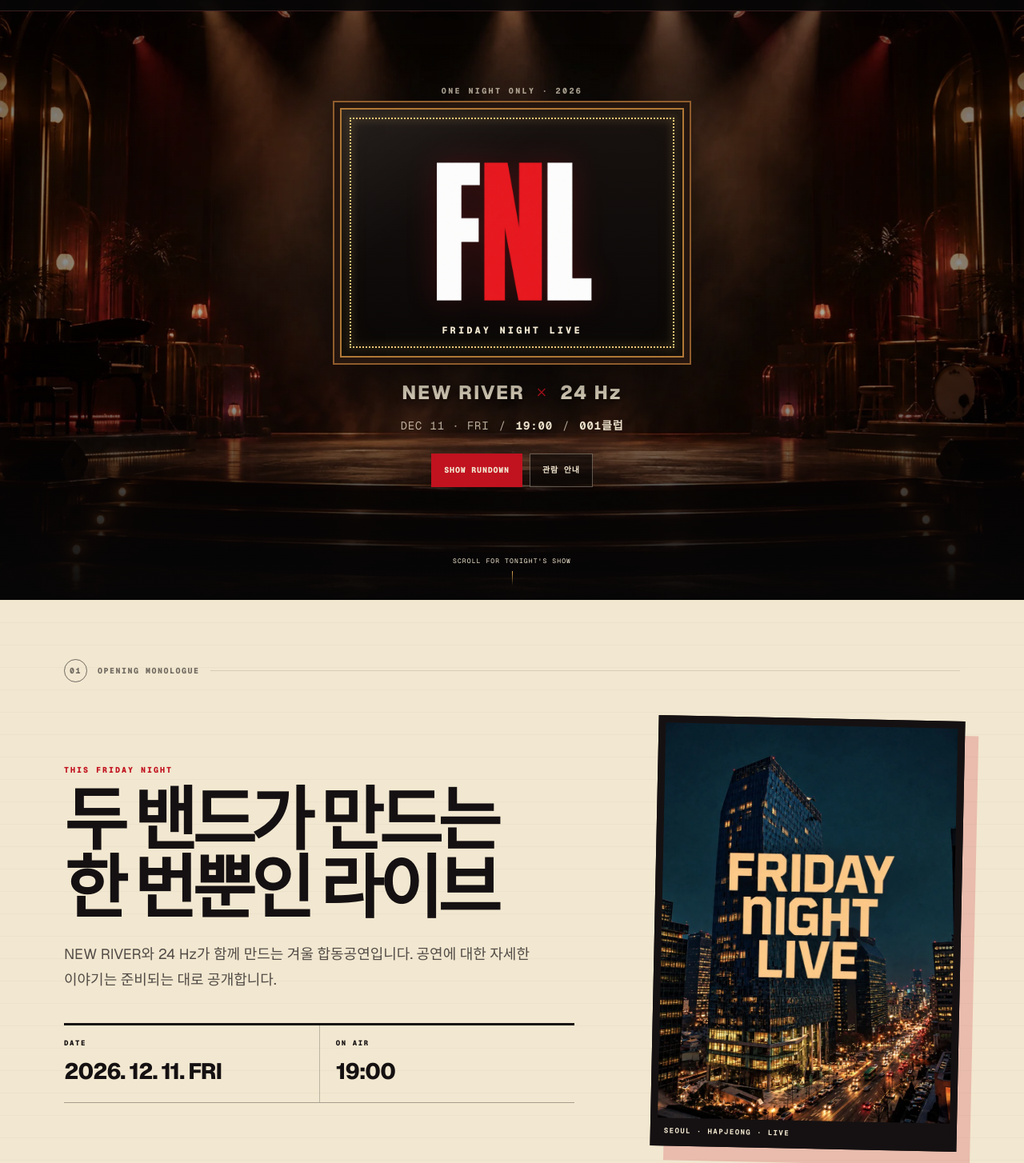
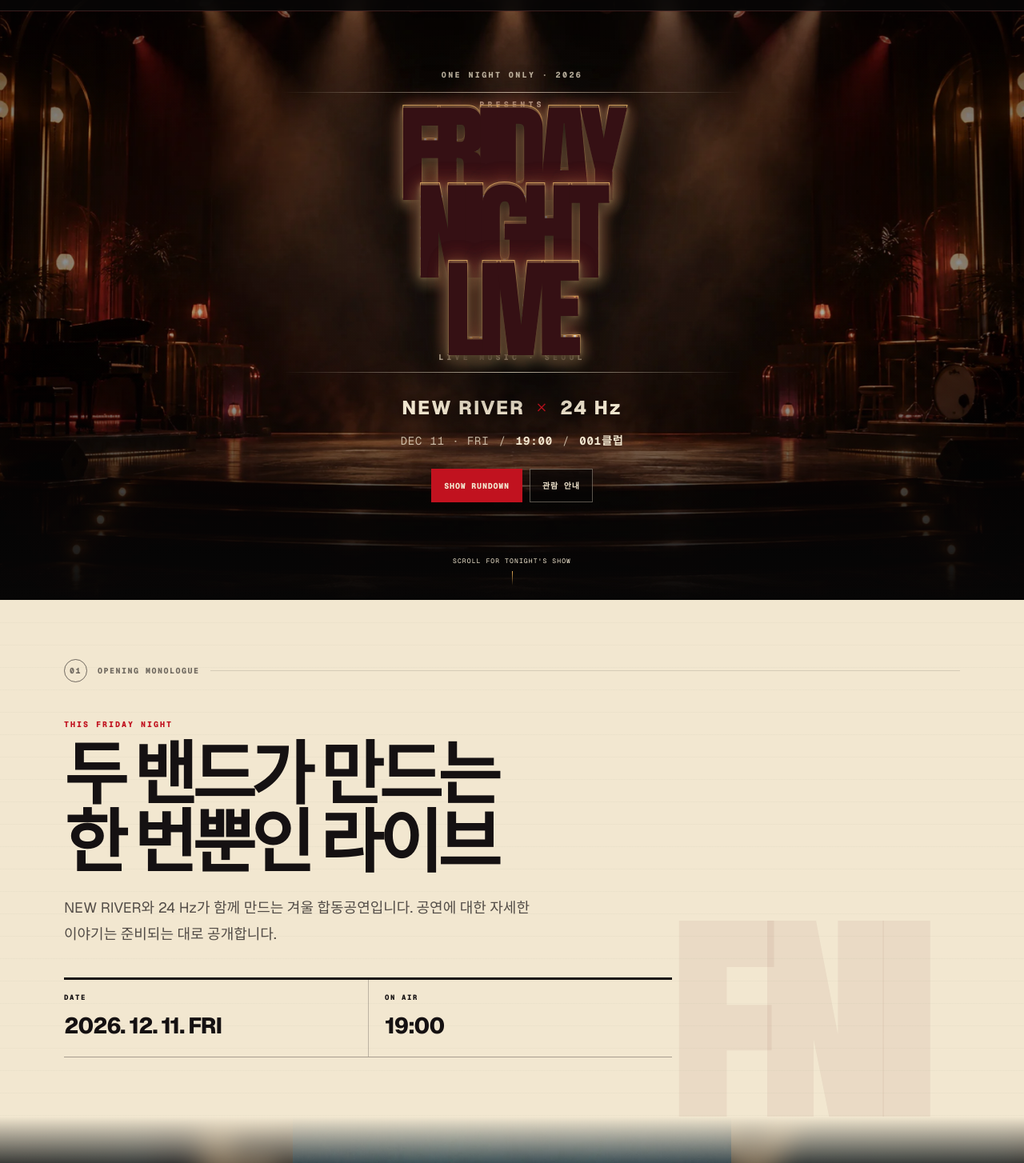
Before and after one commit to hyugrad/tband-winter-concert, a Next.js app: page / in a window 1280 px wide. Shown: the part 50-1504 px from the top of the page at 80% size. Built offline with nearby package versions, Linux system fonts and the light colour scheme.

Commit message:
feat: refresh FNL marquee and ticket design (#5)

```diff
--- a/app/fnl.css
+++ b/app/fnl.css
@@ -193,51 +193,83 @@
 
 .fnl-marquee {
   position: relative;
-  display: grid;
-  width: min(72vw, 430px);
-  aspect-ratio: 1.38 / 1;
-  place-items: center;
-  padding: 28px 42px 30px;
-  border: 2px solid #b17836;
-  background:
-    linear-gradient(145deg, rgba(255, 255, 255, 0.06), transparent 34%),
-    linear-gradient(180deg, #181210, #090706);
-  box-shadow:
-    0 0 0 7px #25160f,
-    0 0 0 9px #8f5c2c,
-    0 24px 70px rgba(0, 0, 0, 0.68),
-    inset 0 0 38px rgba(231, 173, 87, 0.08);
+  width: min(90vw, 760px);
+  padding: 8px 20px 12px;
+  filter: drop-shadow(0 26px 28px rgba(0, 0, 0, 0.58));
 }
 
-.fnl-bulbs {
+.fnl-marquee::before,
+.fnl-marquee::after {
   position: absolute;
-  inset: 10px;
-  border: 2px dotted #efc674;
-  filter: drop-shadow(0 0 5px rgba(255, 207, 121, 0.78));
-  pointer-events: none;
+  right: 12%;
+  left: 12%;
+  height: 1px;
+  background: linear-gradient(90deg, transparent, rgba(242, 231, 208, 0.72), transparent);
+  content: "";
 }
 
-.fnl-hero-logo {
-  width: min(46vw, 240px);
-  height: auto;
-  max-height: 210px;
-  margin-top: -8px;
-  object-fit: contain;
-  filter: drop-shadow(0 0 18px rgba(193, 18, 31, 0.24));
+.fnl-marquee::before { top: 0; }
+.fnl-marquee::after { bottom: 0; }
+
+.fnl-marquee-kicker,
+.fnl-marquee-caption {
+  display: block;
+  color: rgba(242, 231, 208, 0.72);
+  font-family: var(--font-geist-mono), monospace;
+  font-size: clamp(7px, 1.4vw, 10px);
+  font-weight: 800;
+  letter-spacing: 0.42em;
 }
 
+.fnl-marquee-kicker { margin-bottom: 4px; }
+.fnl-marquee-caption { margin-top: 7px; }
+
 .fnl-marquee > h1 {
+  display: flex;
+  margin: 0;
+  flex-direction: column;
+  align-items: center;
+  font-family: Impact, Haettenschweiler, "Arial Narrow Bold", var(--font-geist-sans), sans-serif;
+  font-size: clamp(4.2rem, 12.2vw, 8.4rem);
+  font-weight: 950;
+  letter-spacing: -0.075em;
+  line-height: 0.72;
+  text-transform: uppercase;
+}
+
+.fnl-marquee > h1 > span {
+  position: relative;
+  display: block;
+  width: fit-content;
+  padding-right: 0.05em;
+  background: linear-gradient(180deg, #8e161e 0%, #5f0910 55%, #2b0508 100%);
+  background-clip: text;
+  color: transparent;
+  -webkit-background-clip: text;
+  -webkit-text-stroke: 1px rgba(240, 190, 104, 0.92);
+  text-shadow:
+    0 3px 0 #351014,
+    0 8px 18px rgba(0, 0, 0, 0.82),
+    0 0 28px rgba(193, 18, 31, 0.22);
+}
+
+.fnl-marquee > h1 > span::after {
   position: absolute;
-  right: 0;
-  bottom: 23px;
-  left: 0;
-  margin: 0;
-  color: var(--fnl-ivory);
-  font-family: var(--font-geist-mono), monospace;
-  font-size: clamp(9px, 2vw, 12px);
-  font-weight: 800;
-  letter-spacing: 0.26em;
+  inset: 0;
+  padding-right: 0.05em;
+  background:
+    radial-gradient(circle, #fffdf0 0 1.7px, #f0bc63 1.9px 3px, transparent 3.3px) 0 0 / 13px 13px;
+  background-clip: text;
+  color: transparent;
+  content: attr(data-text);
+  filter: drop-shadow(0 0 3px rgba(255, 220, 147, 0.9));
+  -webkit-background-clip: text;
+  -webkit-text-stroke: 0;
+  animation: fnl-bulb-warmup 1.1s var(--fnl-delay, 0.82s) both ease-out;
 }
+
+.fnl-marquee > h1 > span:nth-child(2) { --fnl-delay: 0.92s; }
+.fnl-marquee > h1 > span:nth-child(3) { --fnl-delay: 1.02s; }
 
 .fnl-hero-cast {
   margin: 25px 0 0;
@@ -454,6 +486,7 @@
   font-weight: 780;
   letter-spacing: -0.07em;
   line-height: 0.98;
+  word-break: keep-all;
 }
 
 .fnl-section-heading > span {
@@ -466,6 +499,7 @@
 .fnl-section-heading-dark > p { color: var(--fnl-red-dark); }
 
 .fnl-about {
+  min-height: min(78svh, 760px);
   background:
     linear-gradient(rgba(21, 17, 18, 0.025) 1px, transparent 1px),
     var(--fnl-ivory);
@@ -473,11 +507,25 @@
   color: var(--fnl-ink);
 }
 
+.fnl-about::after {
+  position: absolute;
+  z-index: -1;
+  right: max(20px, calc((100vw - var(--fnl-max)) / 2));
+  bottom: -0.13em;
+  color: rgba(101, 9, 17, 0.055);
+  content: "FNL";
+  font-family: Impact, Haettenschweiler, "Arial Narrow Bold", sans-serif;
+  font-size: clamp(9rem, 27vw, 22rem);
+  font-weight: 950;
+  letter-spacing: -0.08em;
+  line-height: 0.8;
+}
+
 .fnl-about-grid {
   display: grid;
-  grid-template-columns: minmax(0, 1.2fr) minmax(260px, 0.72fr);
+  grid-template-columns: minmax(0, 760px);
   align-items: center;
-  gap: clamp(40px, 8vw, 100px);
+  justify-content: start;
 }
 
 .fnl-about-copy > p:not(.fnl-overline) {
@@ -502,17 +550,62 @@
 .fnl-date-lockup dt { font-family: var(--font-geist-mono), monospace; font-size: 9px; font-weight: 800; letter-spacing: 0.18em; }
 .fnl-date-lockup dd { margin: 6px 0 0; font-size: clamp(18px, 3vw, 28px); font-weight: 780; letter-spacing: -0.04em; }
 
-.fnl-poster-frame {
+.fnl-city-break {
   position: relative;
+  width: 100%;
+  height: clamp(430px, 58vw, 760px);
   margin: 0;
-  transform: rotate(1.2deg);
-  border: 9px solid var(--fnl-ink);
-  background: var(--fnl-ink);
-  box-shadow: 17px 18px 0 rgba(193, 18, 31, 0.2);
+  overflow: hidden;
+  background: var(--fnl-black);
 }
 
-.fnl-poster-frame img { display: block; width: 100%; height: auto; }
-.fnl-poster-frame figcaption { padding: 10px 8px 3px; color: var(--fnl-ivory); font-family: var(--font-geist-mono), monospace; font-size: 9px; font-weight: 700; letter-spacing: 0.16em; }
+.fnl-city-break::after {
+  position: absolute;
+  inset: 0;
+  background:
+    linear-gradient(180deg, var(--fnl-ivory) 0, transparent 10%, transparent 76%, var(--fnl-black) 100%),
+    linear-gradient(90deg, rgba(7, 6, 6, 0.62), transparent 28% 72%, rgba(7, 6, 6, 0.48));
+  content: "";
+  pointer-events: none;
+}
+
+.fnl-city-backdrop {
+  position: absolute;
+  inset: -24px;
+  width: calc(100% + 48px);
+  height: calc(100% + 48px);
+  object-fit: cover;
+  object-position: center 58%;
+  filter: blur(16px) brightness(0.48) saturate(0.85);
+  transform: scale(1.05);
+}
+
+.fnl-city-poster {
+  position: relative;
+  display: block;
+  width: 100%;
+  height: 100%;
+  object-fit: contain;
+  filter: drop-shadow(0 0 42px rgba(0, 0, 0, 0.62));
+}
+
+.fnl-city-break figcaption {
+  position: absolute;
+  z-index: 1;
+  right: max(20px, calc((100vw - var(--fnl-max)) / 2));
+  bottom: 34px;
+  left: max(20px, calc((100vw - var(--fnl-max)) / 2));
+  display: flex;
+  align-items: flex-end;
+  justify-content: space-between;
+  gap: 20px;
+  color: var(--fnl-ivory);
+  font-family: var(--font-geist-mono), monospace;
+  text-shadow: 0 2px 12px #000;
+}
+
+.fnl-city-break figcaption span { font-size: 9px; letter-spacing: 0.22em; }
+.fnl-city-break figcaption strong { font-size: clamp(12px, 2vw, 17px); letter-spacing: 0.08em; }
 
 .fnl-bands {
   background:
@@ -639,11 +732,12 @@
     var(--fnl-red-dark);
 }
 
-.fnl-ticket-grid { display: grid; grid-template-columns: minmax(250px, 0.72fr) minmax(0, 1.28fr); gap: clamp(35px, 8vw, 90px); align-items: stretch; }
+.fnl-ticket-grid { display: grid; grid-template-columns: minmax(250px, 0.68fr) minmax(0, 1.32fr); gap: clamp(35px, 7vw, 80px); align-items: stretch; }
 .fnl-ticket-intro { display: flex; flex-direction: column; justify-content: center; }
 .fnl-ticket-intro > p { color: var(--fnl-gold); }
-.fnl-ticket-intro > strong { margin-top: 35px; font-size: clamp(3.5rem, 10vw, 7.5rem); letter-spacing: -0.09em; line-height: 0.9; }
+.fnl-ticket-intro > strong { margin-top: 35px; font-size: clamp(3.25rem, 7.3vw, 6.75rem); letter-spacing: -0.09em; line-height: 0.9; white-space: nowrap; }
 .fnl-ticket-intro > span { margin-top: 9px; color: rgba(242, 231, 208, 0.58); font-size: 12px; }
+.fnl-ticket-column { display: flex; min-width: 0; flex-direction: column; }
 .fnl-ticket-stub { position: relative; border: 1px solid rgba(242, 231, 208, 0.3); background: var(--fnl-ivory); color: var(--fnl-ink); }
 .fnl-ticket-stub::before, .fnl-ticket-stub::after { position: absolute; left: -12px; width: 24px; height: 24px; border-radius: 50%; background: var(--fnl-red-dark); content: ""; }
 .fnl-ticket-stub::before { top: -12px; }
@@ -654,6 +748,91 @@
 .fnl-ticket-stub strong { display: block; margin-top: 12px; font-size: clamp(21px, 4vw, 32px); letter-spacing: -0.05em; }
 .fnl-ticket-stub p { margin: 9px 0 18px; color: rgba(21, 17, 18, 0.65); font-size: 13px; line-height: 1.65; word-break: keep-all; }
 .fnl-ticket-stub small { display: inline-block; padding: 6px 8px; border: 1px solid rgba(21, 17, 18, 0.25); font-size: 9px; }
+
+.fnl-admit-ticket {
+  position: relative;
+  display: grid;
+  width: min(94%, 560px);
+  min-height: 190px;
+  margin: -8px 6px 0 auto;
+  transform: rotate(-1.8deg);
+  grid-template-columns: minmax(0, 1fr) 104px;
+  overflow: hidden;
+  border: 4px solid #35060b;
+  border-radius: 7px;
+  background:
+    radial-gradient(circle at 2px 2px, rgba(71, 7, 13, 0.1) 0 1px, transparent 1.2px) 0 0 / 6px 6px,
+    var(--fnl-paper);
+  color: #3a080d;
+  box-shadow: 12px 16px 32px rgba(4, 0, 0, 0.34);
+}
+
+.fnl-admit-ticket::before,
+.fnl-admit-ticket::after {
+  position: absolute;
+  z-index: 2;
+  right: 92px;
+  width: 22px;
+  height: 22px;
+  border-radius: 50%;
+  background: var(--fnl-red-dark);
+  content: "";
+}
+
+.fnl-admit-ticket::before { top: -14px; }
+.fnl-admit-ticket::after { bottom: -14px; }
+
+.fnl-admit-main { padding: 20px 24px 18px; }
+
+.fnl-admit-overline {
+  display: block;
+  padding-bottom: 8px;
+  border-bottom: 1px solid rgba(58, 8, 13, 0.38);
+  font-family: var(--font-geist-mono), monospace;
+  font-size: 7px;
+  font-weight: 800;
+  letter-spacing: 0.22em;
+}
+
+.fnl-admit-title {
+  display: flex;
+  margin: 12px 0 14px;
+  flex-direction: column;
+  font-family: Impact, Haettenschweiler, "Arial Narrow Bold", sans-serif;
+  font-size: clamp(2rem, 4.5vw, 3.4rem);
+  font-weight: 950;
+  letter-spacing: -0.055em;
+  line-height: 0.74;
+}
+
+.fnl-admit-title span:nth-child(2) { color: var(--fnl-red); }
+
+.fnl-admit-main dl {
+  display: grid;
+  margin: 0;
+  grid-template-columns: 0.8fr 0.72fr 1.2fr;
+  border-top: 1px solid rgba(58, 8, 13, 0.38);
+}
+
+.fnl-admit-main dl div { min-width: 0; padding-top: 9px; }
+.fnl-admit-main dl div + div { border-left: 1px solid rgba(58, 8, 13, 0.24); padding-left: 10px; }
+.fnl-admit-main dt { font-family: var(--font-geist-mono), monospace; font-size: 6px; font-weight: 800; letter-spacing: 0.16em; }
+.fnl-admit-main dd { margin: 4px 0 0; overflow: hidden; font-size: 11px; font-weight: 850; text-overflow: ellipsis; white-space: nowrap; }
+
+.fnl-admit-stub {
+  display: flex;
+  flex-direction: column;
+  align-items: center;
+  justify-content: center;
+  border-left: 2px dashed rgba(58, 8, 13, 0.5);
+  background: var(--fnl-red);
+  color: var(--fnl-ivory);
+  text-align: center;
+}
+
+.fnl-admit-stub > span { font-family: var(--font-geist-mono), monospace; font-size: 9px; font-weight: 900; letter-spacing: 0.18em; line-height: 1.3; }
+.fnl-admit-stub > strong { margin-top: 12px; font-size: 24px; letter-spacing: 0.05em; }
+.fnl-admit-stub > small { margin-top: 18px; font-size: 10px; font-weight: 800; white-space: nowrap; }
 
 .fnl-venue {
   background:
@@ -723,6 +902,13 @@
   to { opacity: 1; transform: translateY(0) scale(1); }
 }
 
+@keyframes fnl-bulb-warmup {
+  0%, 24% { opacity: 0.12; }
+  38% { opacity: 0.82; }
+  50% { opacity: 0.3; }
+  72%, 100% { opacity: 1; }
+}
+
 @media (max-width: 760px) {
   .fnl-header { min-height: 58px; padding: 6px 12px; }
   .fnl-wordmark { min-height: 44px; gap: 5px; }
@@ -733,9 +919,10 @@
   .fnl-page .scroll-progress { top: 57px; }
   .fnl-hero { min-height: max(100svh, 620px); padding: 78px 16px 72px; }
   .fnl-stage-image { object-position: center center; }
-  .fnl-marquee { width: min(78vw, 340px); padding: 24px 34px 28px; }
-  .fnl-hero-logo { width: min(50vw, 205px); max-height: 165px; }
-  .fnl-marquee > p { bottom: 19px; letter-spacing: 0.18em; }
+  .fnl-marquee { width: min(94vw, 520px); padding: 8px 10px 11px; }
+  .fnl-marquee > h1 { font-size: clamp(4.1rem, 20.5vw, 6rem); line-height: 0.75; }
+  .fnl-marquee > h1 > span::after { background-size: 9px 9px; }
+  .fnl-marquee-kicker, .fnl-marquee-caption { letter-spacing: 0.3em; }
   .fnl-hero-cast { margin-top: 20px; }
   .fnl-hero-meta { max-width: 320px; }
   .fnl-curtain { width: 57%; }
@@ -744,8 +931,11 @@
   .fnl-about-grid,
   .fnl-ticket-grid,
   .fnl-venue-grid { grid-template-columns: 1fr; }
-  .fnl-about-grid { gap: 44px; }
-  .fnl-poster-frame { width: min(82%, 340px); margin: 0 auto; box-shadow: 11px 12px 0 rgba(193, 18, 31, 0.2); }
+  .fnl-about { min-height: auto; }
+  .fnl-about::after { right: -0.08em; font-size: clamp(8rem, 52vw, 13rem); }
+  .fnl-city-break { height: min(82svh, 690px); }
+  .fnl-city-backdrop { object-position: center center; }
+  .fnl-city-break figcaption { bottom: 24px; flex-direction: column; align-items: flex-start; gap: 6px; }
   .fnl-band-grid { grid-template-columns: 1fr; }
   .fnl-band-card, .fnl-band-card:first-child { min-height: 410px; transform: none; }
   .fnl-band-logo-wrap { height: 185px; }
@@ -765,6 +955,7 @@
   .fnl-setlist-group li a::after { font-size: 13px; content: "↗"; }
   .fnl-ticket-grid { gap: 38px; }
   .fnl-ticket-intro > strong { margin-top: 24px; }
+  .fnl-admit-ticket { width: min(96%, 540px); margin-top: -4px; }
   .fnl-venue-grid { gap: 42px; }
   .fnl-footer { grid-template-columns: 52px 1fr; padding: 32px 18px; }
   .fnl-footer > img { width: 50px; height: 42px; }
@@ -778,6 +969,14 @@
   .fnl-date-lockup { grid-template-columns: 1fr; }
   .fnl-date-lockup div + div { border-top: 1px solid rgba(21, 17, 18, 0.24); border-left: 0; padding-left: 0; }
   .fnl-ticket-stub > div { padding: 23px 20px; }
+  .fnl-admit-ticket { min-height: 166px; grid-template-columns: minmax(0, 1fr) 82px; }
+  .fnl-admit-ticket::before, .fnl-admit-ticket::after { right: 70px; }
+  .fnl-admit-main { padding: 17px 16px 15px; }
+  .fnl-admit-title { font-size: clamp(1.8rem, 10vw, 2.7rem); }
+  .fnl-admit-main dl { grid-template-columns: 0.72fr 0.62fr 1fr; }
+  .fnl-admit-main dd { font-size: 9px; }
+  .fnl-admit-stub > strong { font-size: 20px; }
+  .fnl-admit-stub > small { font-size: 8px; }
 }
 
 @media (prefers-reduced-motion: reduce) {
--- a/app/page.tsx
+++ b/app/page.tsx
@@ -74,15 +74,13 @@ export default function Home() {
           <div className="fnl-hero-content">
             <p className="fnl-broadcast-label">ONE NIGHT ONLY · 2026</p>
             <div className="fnl-marquee">
-              <span className="fnl-bulbs" aria-hidden="true" />
-              <img
-                src={`${basePath}/assets/fnl/logo-red.webp`}
-                alt="FNL"
-                width="1100"
-                height="1000"
-                className="fnl-hero-logo"
-              />
-              <h1 id="fnl-hero-title">FRIDAY NIGHT LIVE</h1>
+              <span className="fnl-marquee-kicker">PRESENTS</span>
+              <h1 id="fnl-hero-title" aria-label="Friday Night Live">
+                <span data-text="FRIDAY">FRIDAY</span>
+                <span data-text="NIGHT">NIGHT</span>
+                <span data-text="LIVE">LIVE</span>
+              </h1>
+              <span className="fnl-marquee-caption">LIVE MUSIC · SEOUL</span>
             </div>
 
             <p className="fnl-hero-cast">NEW RIVER <i>×</i> 24 Hz</p>
@@ -136,19 +134,34 @@ export default function Home() {
                 </div>
               </dl>
             </div>
-            <figure className="fnl-poster-frame">
+          </div>
+        </section>
+
+        <figure className="fnl-city-break">
           <img
+            className="fnl-city-backdrop"
             src={`${basePath}/assets/fnl/city-night.webp`}
-                alt="도시의 밤을 배경으로 한 Friday Night Live 포스터"
+            alt=""
+            width="813"
+            height="1100"
+            loading="lazy"
+            decoding="async"
+            aria-hidden="true"
+          />
+          <img
+            className="fnl-city-poster"
+            src={`${basePath}/assets/fnl/city-night.webp`}
+            alt="도시 야경을 배경으로 한 Friday Night Live 포스터"
             width="813"
             height="1100"
             loading="lazy"
             decoding="async"
           />
-              <figcaption>SEOUL · HAPJEONG · LIVE</figcaption>
+          <figcaption>
+            <span>SEOUL · HAPJEONG</span>
+            <strong>DEC 11 · 001 CLUB</strong>
+          </figcaption>
         </figure>
-          </div>
-        </section>
 
         <section className="fnl-section fnl-bands" id="bands">
           <div className="fnl-section-label fnl-section-label-light">
@@ -276,6 +289,7 @@ export default function Home() {
               <strong>{event.ticketPrice}</strong>
               <span>1인 관람료</span>
             </div>
+            <div className="fnl-ticket-column">
               <div className="fnl-ticket-stub">
                 <div>
                   <span>BOOKING</span>
@@ -288,6 +302,37 @@ export default function Home() {
                   <strong>{event.inquiryChannel}</strong>
                   <p>공연과 관람에 관한 문의 채널입니다. 계정 링크는 추후 연결됩니다.</p>
                   <small>{event.inquiryStatus}</small>
+                </div>
+              </div>
+
+              <div className="fnl-admit-ticket" aria-label="FNL 공연 티켓">
+                <div className="fnl-admit-main">
+                  <span className="fnl-admit-overline">FRIDAY NIGHT PRESENTS</span>
+                  <strong className="fnl-admit-title">
+                    <span>FRIDAY</span>
+                    <span>NIGHT</span>
+                    <span>LIVE</span>
+                  </strong>
+                  <dl>
+                    <div>
+                      <dt>DATE</dt>
+                      <dd>DEC 11</dd>
+                    </div>
+                    <div>
+                      <dt>SHOW</dt>
+                      <dd>{event.start}</dd>
+                    </div>
+                    <div>
+                      <dt>VENUE</dt>
+                      <dd>001 CLUB</dd>
+                    </div>
+                  </dl>
+                </div>
+                <div className="fnl-admit-stub">
+                  <span>ADMIT<br />ONE</span>
+                  <strong>1211</strong>
+                  <small>{event.ticketPrice}</small>
+                </div>
               </div>
             </div>
           </div>
```
Also changed, not shown: public/og.png, 1 other file (tests, documents, lock files or other folders). Lines whose indentation alone changed are shown as unchanged.
